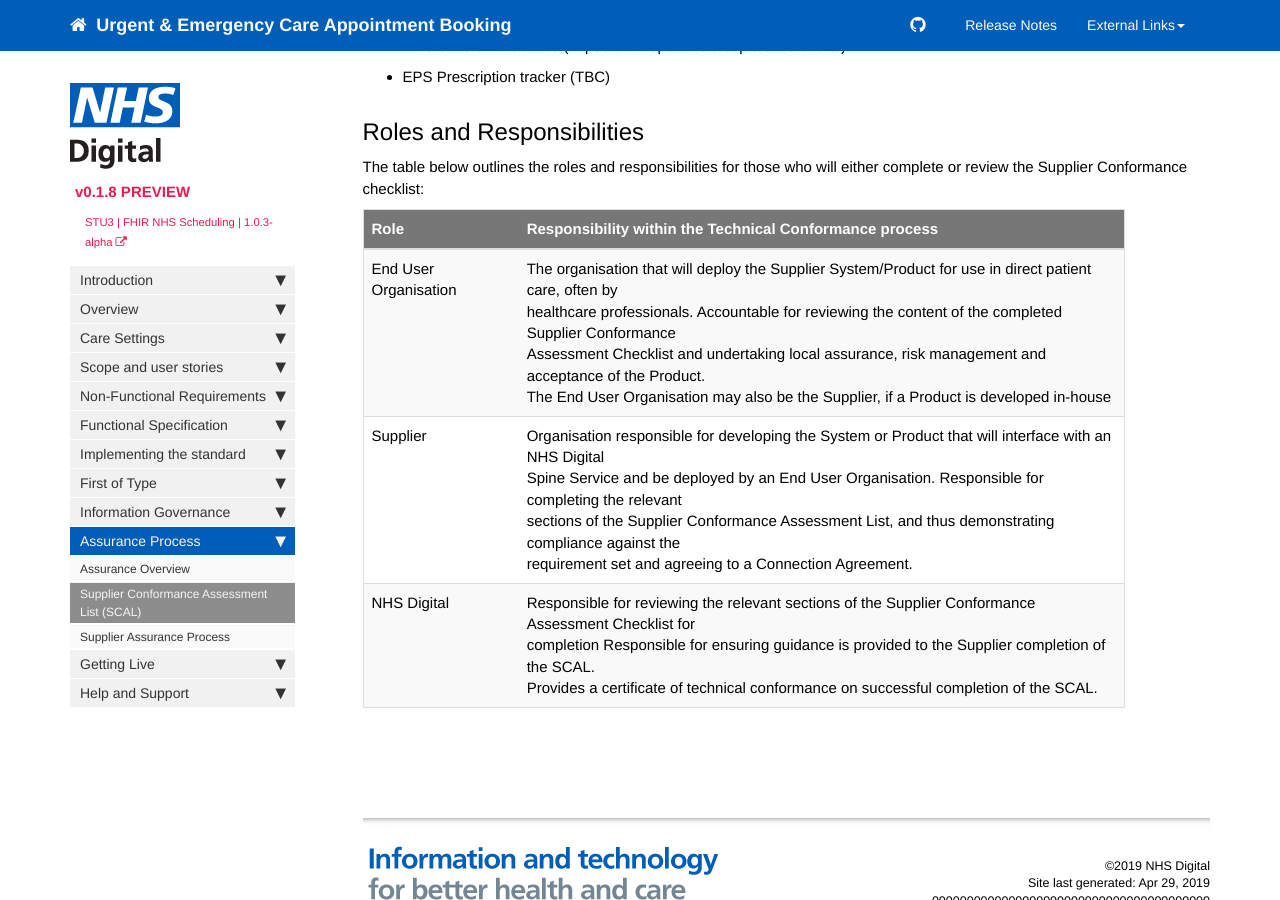
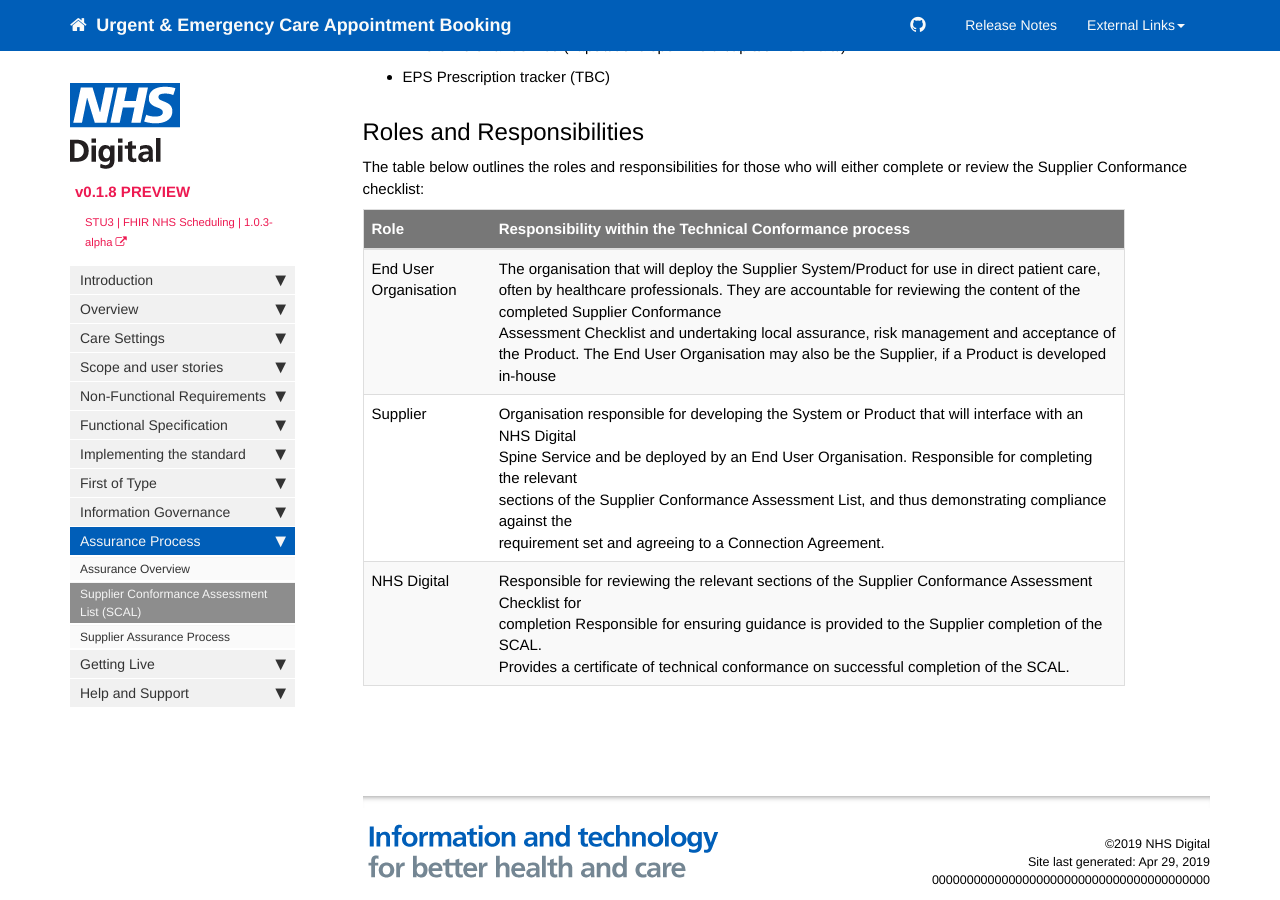
Before and after one commit to nhsd-a2si/docs-uec-appts, a Jekyll site: the page built from _pages/assurance/assurance_scal.md, in a window 1280 px wide and 900 px high, scrolled down 1149 px. Built offline with Jekyll 4.4.1, drawn with Linux system fonts in a browser that asks for light colours; nearby versions of some CDN libraries.

Commit message:
Update assurance_scal.md

```diff
--- a/_pages/assurance/assurance_scal.md
+++ b/_pages/assurance/assurance_scal.md
@@ -35,6 +35,6 @@ The table below outlines the roles and responsibilities for those who will eithe
 
 | Role                    | Responsibility within the Technical Conformance process                                                |
 |-------------------------|--------------------------------------------------------------------------------------------------------|
-| End User Organisation   | The organisation that will deploy the Supplier System/Product for use in direct patient care, often by<br>healthcare professionals. Accountable for reviewing the content of the completed Supplier Conformance<br>Assessment Checklist and undertaking local assurance, risk management and acceptance of the Product.<br>The End User Organisation may also be the Supplier, if a Product is developed in-house |
+| End User Organisation   | The organisation that will deploy the Supplier System/Product for use in direct patient care, often by healthcare professionals. They are accountable for reviewing the content of the completed Supplier Conformance<br>Assessment Checklist and undertaking local assurance, risk management and acceptance of the Product. The End User Organisation may also be the Supplier, if a Product is developed in-house |
 | Supplier                | Organisation responsible for developing the System or Product that will interface with an NHS Digital<br>Spine Service and be deployed by an End User Organisation. Responsible for completing the relevant<br>sections of the Supplier Conformance Assessment List, and thus demonstrating compliance against the<br>requirement set and agreeing to a Connection Agreement. |
 | NHS Digital             | Responsible for reviewing the relevant sections of the Supplier Conformance Assessment Checklist for<br>completion Responsible for ensuring guidance is provided to the Supplier completion of the SCAL.<br>Provides a certificate of technical conformance on successful completion of the SCAL. |
```
